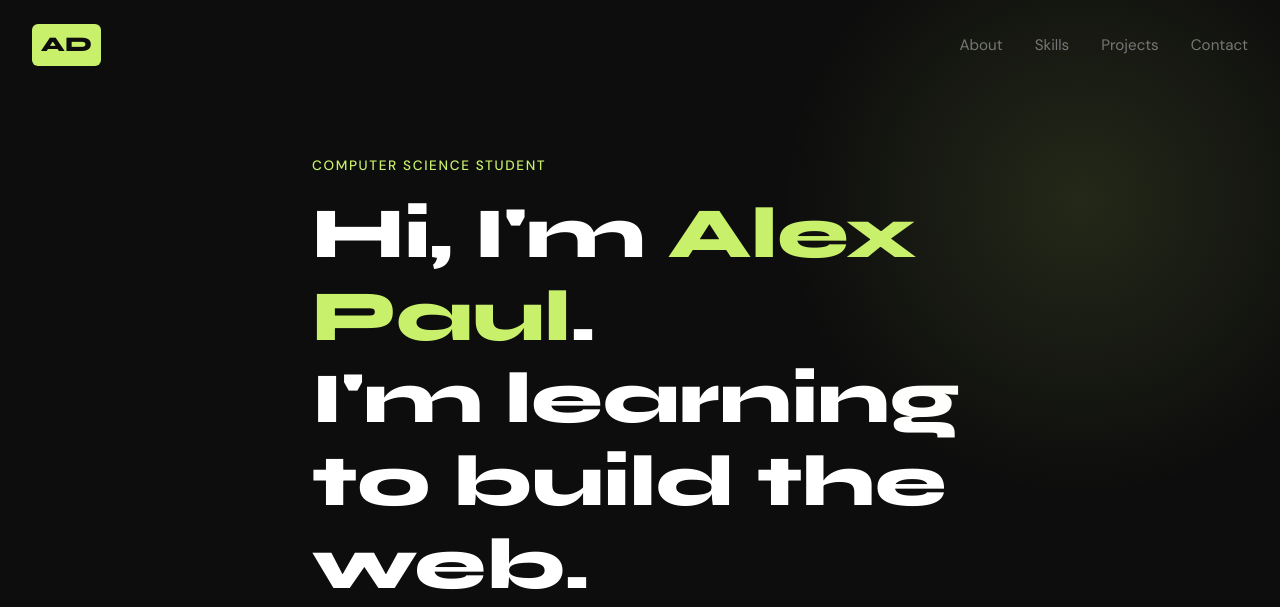
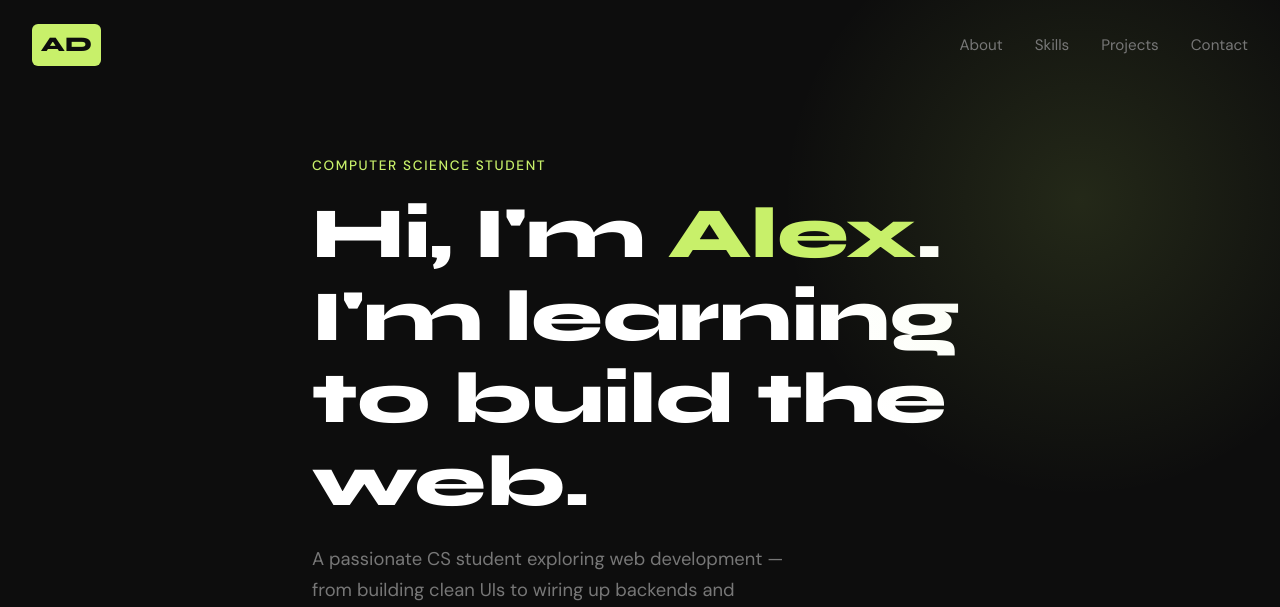
Before and after one commit to alexpaulreji19-lang/portfolio, a Flask app: page / in a window 1280 px wide. Shown: the top 607 px of the page. Run offline with Flask 3, Linux system fonts and the light colour scheme.

Commit message:
What I changed

```diff
--- a/templates/index.html
+++ b/templates/index.html
@@ -24,7 +24,7 @@
 
     <div class="hero-content">
       <p class="hero-tag">Computer Science Student</p>
-      <h1>Hi, I'm <span class="accent">Alex Paul</span>.<br>I'm learning to build the web.</h1>
+      <h1>Hi, I'm <span class="accent">Alex</span>.<br>I'm learning to build the web.</h1>
       <p class="hero-sub">A passionate CS student exploring web development — from building clean UIs to wiring up backends and databases.</p>
       <a href="#contact" class="btn">Get in touch ↓</a>
     </div>
```
